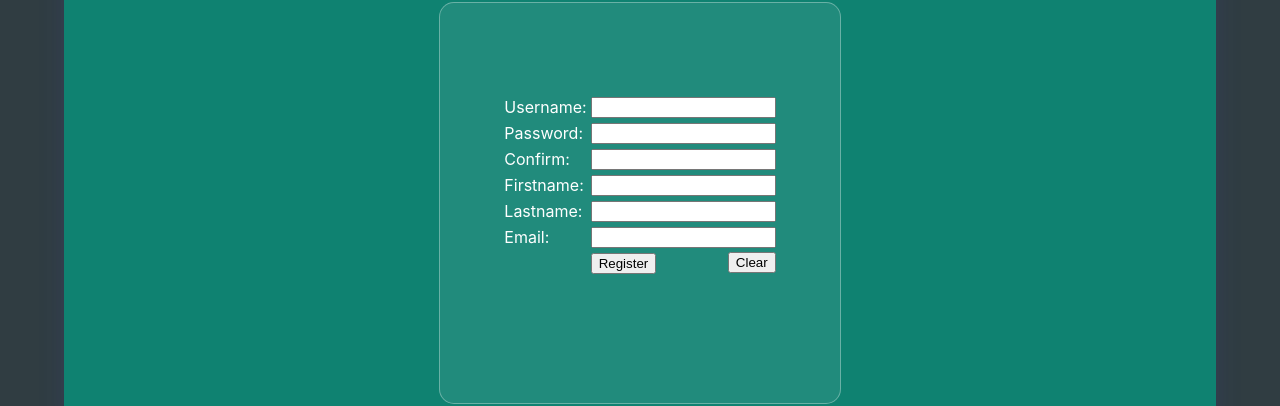
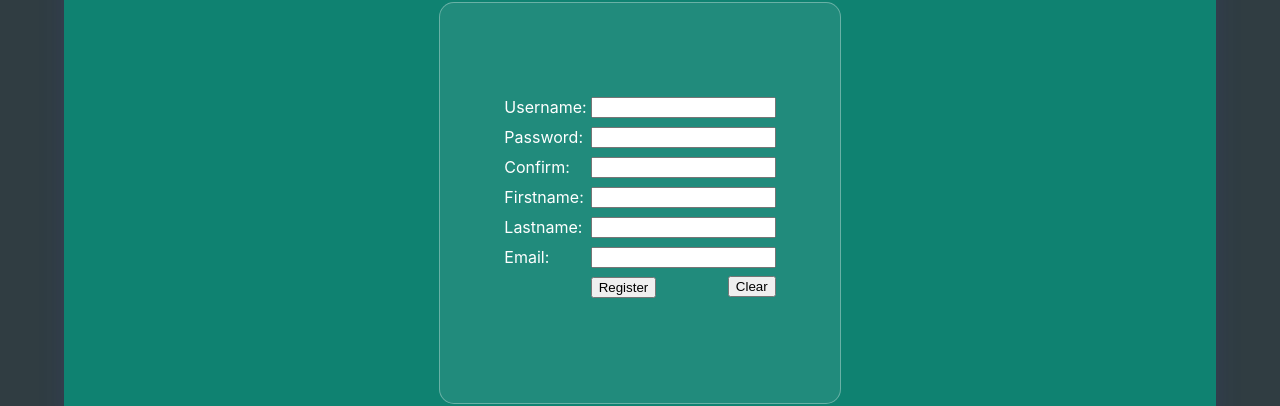
Before and after one commit to MichaelTsafrir/VideoStreamer, a React (Create React App) app: page /register in a window 1280 px wide. Shown: the part 232-638 px from the top of the page. Built offline with nearby package versions, Linux system fonts and the light colour scheme.

Commit message:
implemented registration

```diff
--- a/src/components/pages/login/loginPage.tsx
+++ b/src/components/pages/login/loginPage.tsx
@@ -21,4 +21,4 @@ export const LoginPage: React.FC<Props> = ({ history }) => {
 			<Link to='/register' className="register-link">Not a user? <u>Register</u> now!</Link>
 		</div>
 	)
-}
+};
--- a/src/components/pages/register/Register/Register.scss
+++ b/src/components/pages/register/Register/Register.scss
@@ -2,6 +2,19 @@
 	text-align: left;
 	margin: auto;
 	padding-top: 90px;
+
+	td {
+        padding-bottom: 5px;
+    }
+
+    td:nth-child(2) {
+        width: 173px;
+    }
+
+	.error, .register-error {
+		color: #801212;
+		font-weight: bold;
+	}
 
 	.input-row {
 		position: relative;
--- a/src/components/pages/register/Register/Register.tsx
+++ b/src/components/pages/register/Register/Register.tsx
@@ -1,4 +1,5 @@
 import React, { useState } from 'react';
+import axios from 'axios';
 import './Register.scss';
 import Container from '../../../Container/Container';
 
@@ -6,14 +7,34 @@ interface Props {}
 
 const Register: React.FC<Props> = () => {
 	const [username, setUsername] = useState('');
+	const [usernameError, setUsernameError] = useState(false);
 	const [password, setPassword] = useState('');
+	const [passwordError, setPasswordError] = useState(false);
 	const [passwordConf, setPasswordConf] = useState('');
+	const [passwordConfError, setPasswordConfError] = useState(false);
 	const [firstname, setFirstname] = useState('');
+	const [firstnameError, setFirstnameError] = useState(false);
 	const [lastname, setLastname] = useState('');
+	const [lastnameError, setLastnameError] = useState(false);
 	const [email, setEmail] = useState('');
+	const [emailError, setEmailError] = useState(false);
+	const [error, setError] = useState('');
 
-	const handleSubmit = () => {};
+	const setMissingFields = () => setError('Please Fill All Fields!');
+
+	const clearError = () => {
+		setUsernameError(false);
+		setPasswordError(false);
+		setPasswordConfError(false);
+		setFirstnameError(false);
+		setLastnameError(false);
+		setEmailError(false);
+		setError('');
+	}
+
 	const handleClear = () => {
+		clearError();
+
 		setUsername('');
 		setPassword('');
 		setPasswordConf('');
@@ -22,33 +43,103 @@ const Register: React.FC<Props> = () => {
 		setEmail('');
 	};
 
+	const handleSubmit = async (e: React.SyntheticEvent) => {
+		e.preventDefault();
+
+		clearError();
+
+		if (!username) {
+			setMissingFields();
+			setUsernameError(true);
+		}
+
+		if (!password) {
+			setMissingFields();
+			setPasswordError(true);
+		}
+
+		if (!passwordConf) {
+			setMissingFields();
+			setPasswordConfError(true);
+		}
+
+		if (!firstname) {
+			setMissingFields();
+			setFirstnameError(true);
+		}
+
+		if (!lastname) {
+			setMissingFields();
+			setLastnameError(true);
+		}
+
+		if (!email) {
+			setMissingFields();
+			setEmailError(true);
+		}
+
+		if (password !== passwordConf) {
+			setError('Passwords Don\'t Match!')
+			setPasswordError(true);
+			setPasswordConfError(true);
+		}
+
+		if (!error) {
+			try {
+				const res = await axios.post('http://localhost:3001/register', {
+					username,
+					password,
+					firstname,
+					lastname,
+					email,
+				});
+
+				const { error, status } = res.data;
+
+				if (status === "ok") {
+					setError("REGISTERED!")
+				}
+				else {
+					setError(error);
+				}
+
+
+				console.log(res);
+			}
+			catch (err) {
+				console.log(err);
+				setError('Client couldn\'t connect to server');
+			}
+		}
+	};
+
 	return (
 		<Container>
 			<form onSubmit={handleSubmit}>
 				<table className="register-fields">
 					<tbody>
 						<tr>
-							<td>Username:</td>
+							<td className={usernameError ? "error" : ""}>Username:</td>
 							<td><input type="text" value={username} onChange={e => setUsername(e.target.value)} /></td>
 						</tr>
 						<tr>
-							<td>Password:</td>
+							<td className={passwordError ? "error" : ""}>Password:</td>
 							<td><input type="password" value={password} onChange={e => setPassword(e.target.value)} /></td>
 						</tr>
 						<tr>
-							<td>Confirm:</td>
+							<td className={passwordConfError ? "error" : ""}>Confirm:</td>
 							<td><input type="password" value={passwordConf} onChange={e => setPasswordConf(e.target.value)} /></td>
 						</tr>
 						<tr>
-							<td>Firstname:</td>
+							<td className={firstnameError ? "error" : ""}>Firstname:</td>
 							<td><input type="text" value={firstname} onChange={e => setFirstname(e.target.value)} /></td>
 						</tr>
 						<tr>
-							<td>Lastname:</td>
+							<td className={lastnameError ? "error" : ""}>Lastname:</td>
 							<td><input type="text" value={lastname} onChange={e => setLastname(e.target.value)} /></td>
 						</tr>
 						<tr>
-							<td>Email:</td>
+							<td className={emailError ? "error" : ""}>Email:</td>
 							<td><input type="text" value={email} onChange={e => setEmail(e.target.value)} /></td>
 						</tr>
 						<tr>
@@ -58,6 +149,12 @@ const Register: React.FC<Props> = () => {
 								<input className="clear-button" type="button" value="Clear" onClick={handleClear} />
 							</td>
 						</tr>
+						{ error ?
+						<tr>
+							<td></td>
+							<td><label className="register-error">{error}</label></td>
+						</tr>: null
+						}
 					</tbody>
 				</table>
 			</form>
```
Also changed, not shown: 1 other file (tests, documents, lock files or other folders).
